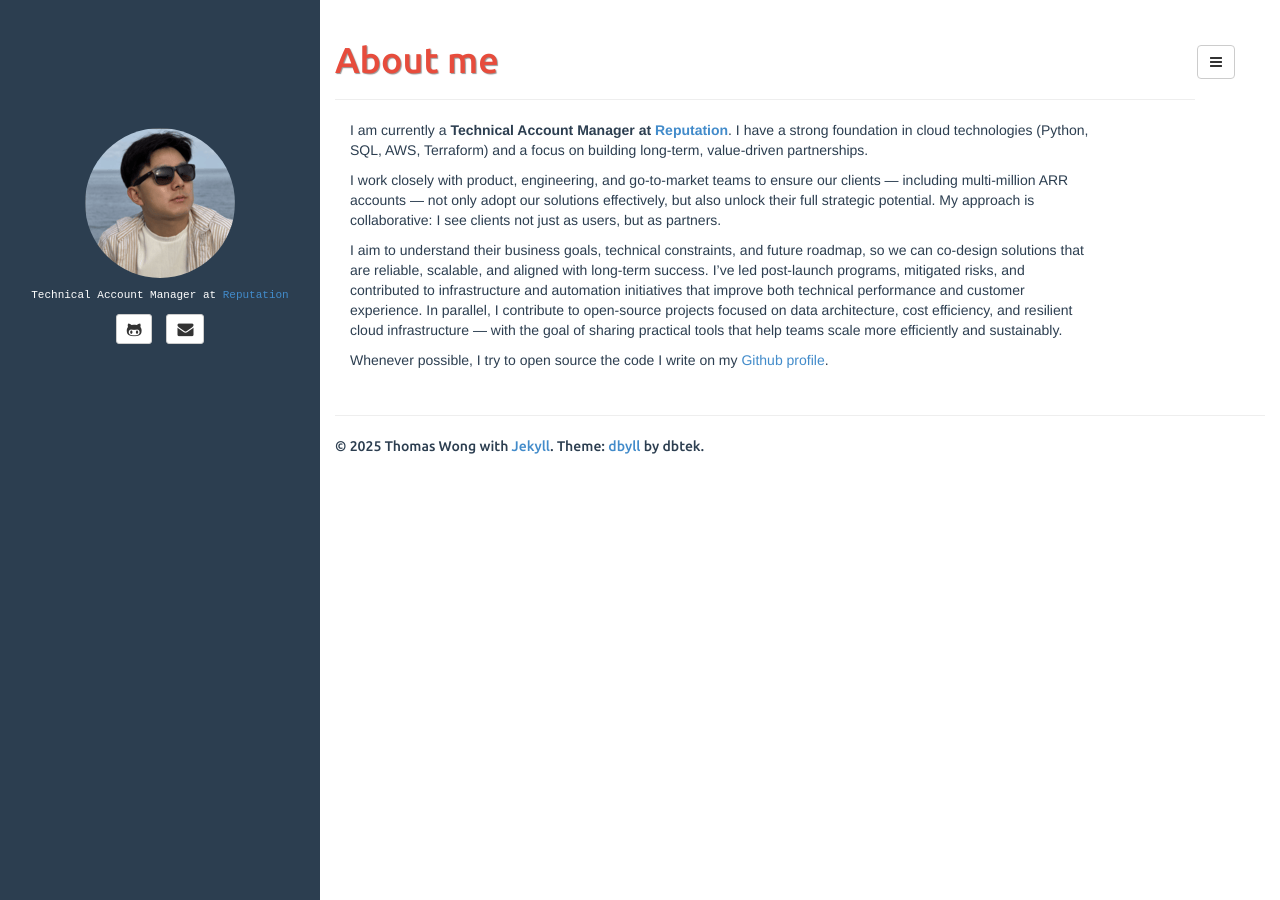
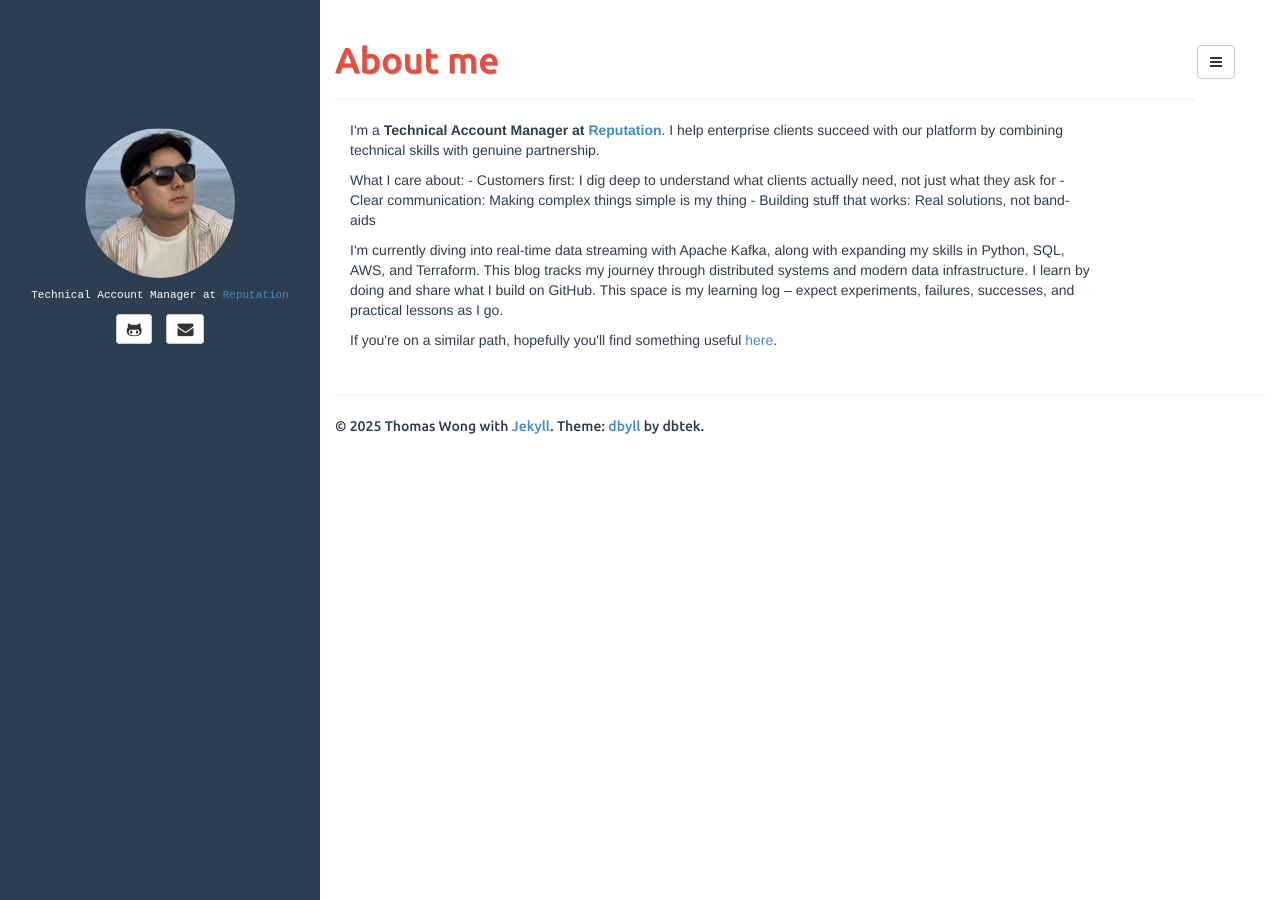
Before and after one commit to thomaswong25520/thomaswong25520.github.io, a Jekyll site: the page built from about.html, in a window 1280 px wide. Built offline with Jekyll 4.4.1, drawn with Linux system fonts in a browser that asks for light colours.

Commit message:
update about page

```diff
--- a/about.html
+++ b/about.html
@@ -6,35 +6,33 @@ group: navigation
 
 <div class="col-sm-10 col-xs-2">
   <p>
-    I am currently a
+    I'm a
     <b
       >Technical Account Manager at
       <a href="https://reputation.com/">Reputation</a></b
-    >. I have a strong foundation in cloud technologies (Python, SQL, AWS,
-    Terraform) and a focus on building long-term, value-driven partnerships.
+    >. I help enterprise clients succeed with our platform by combining
+    technical skills with genuine partnership.
   </p>
 
   <p>
-    I work closely with product, engineering, and go-to-market teams to ensure
-    our clients — including multi-million ARR accounts — not only adopt our
-    solutions effectively, but also unlock their full strategic potential. My
-    approach is collaborative: I see clients not just as users, but as partners.
+    What I care about: - Customers first: I dig deep to understand what clients
+    actually need, not just what they ask for - Clear communication: Making
+    complex things simple is my thing - Building stuff that works: Real
+    solutions, not band-aids
   </p>
 
   <p>
-    I aim to understand their business goals, technical constraints, and future
-    roadmap, so we can co-design solutions that are reliable, scalable, and
-    aligned with long-term success. I’ve led post-launch programs, mitigated
-    risks, and contributed to infrastructure and automation initiatives that
-    improve both technical performance and customer experience. In parallel, I
-    contribute to open-source projects focused on data architecture, cost
-    efficiency, and resilient cloud infrastructure — with the goal of sharing
-    practical tools that help teams scale more efficiently and sustainably.
+    I'm currently diving into real-time data streaming with Apache Kafka, along
+    with expanding my skills in Python, SQL, AWS, and Terraform. This blog
+    tracks my journey through distributed systems and modern data
+    infrastructure. I learn by doing and share what I build on GitHub. This
+    space is my learning log – expect experiments, failures, successes, and
+    practical lessons as I go.
   </p>
 
   <p>
-    Whenever possible, I try to open source the code I write on my
-    <a href="https://github.com/thomaswong25520">Github profile</a>.
+    If you're on a similar path, hopefully you'll find something useful
+    <a href="https://github.com/thomaswong25520">here</a>.
   </p>
 </div>
 <div class="clearfix"></div>
```
